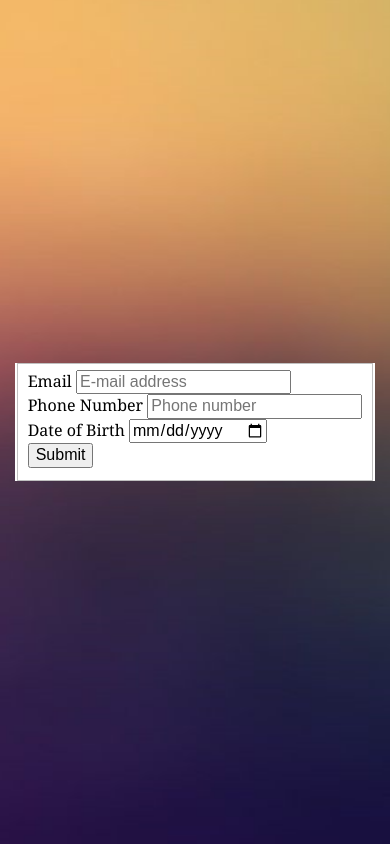
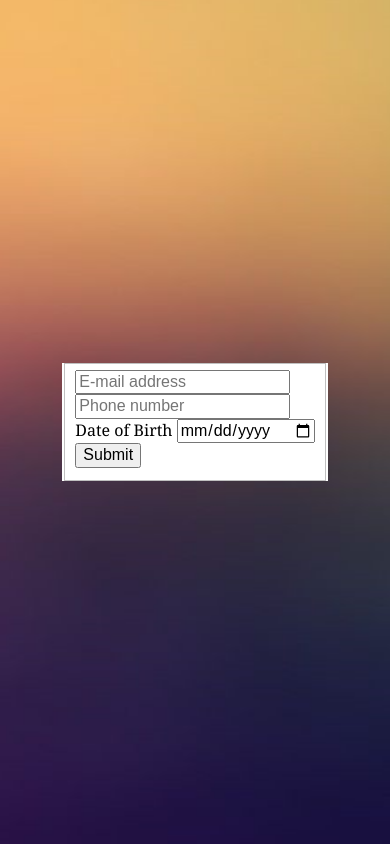
Before and after one commit to itmd-362-jreginaldo/lab2, a plain HTML site: page index.html in a window 390 px wide. Drawn offline with Linux system fonts and the light colour scheme.

Commit message:
Remove labels for email and phone number

```diff
--- a/index.html
+++ b/index.html
@@ -12,12 +12,12 @@
     <fieldset>
       <legend></legend>
       <div>
-        <label> Email
+        <label>
           <input type="text" name="emailAddress" placeholder="E-mail address" id="emailAddress">
         </label>
       </div>
       <div>
-        <label> Phone Number
+        <label>
           <input type="text" name="phoneNumber" placeholder="Phone number" id="phoneNumber">
         </label>
       </div>
```
